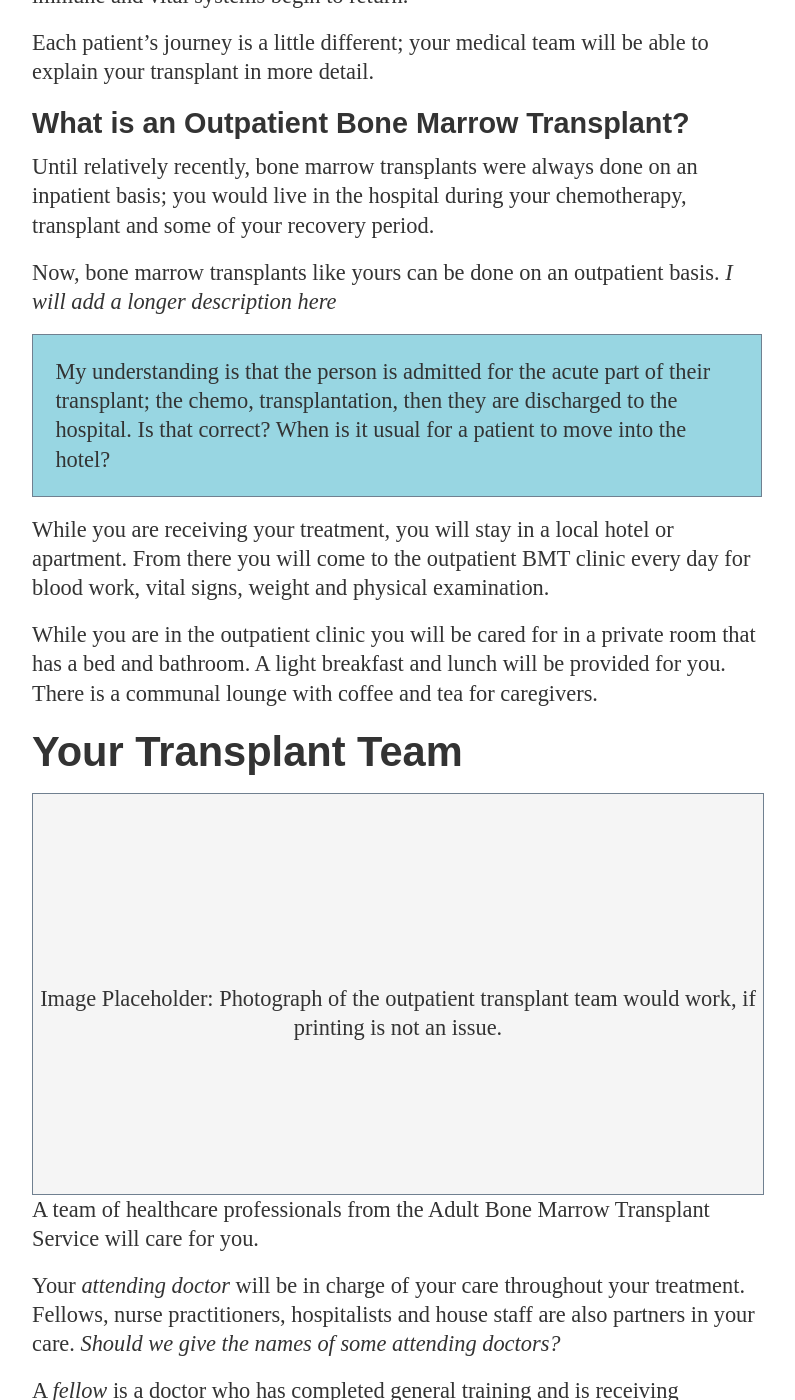
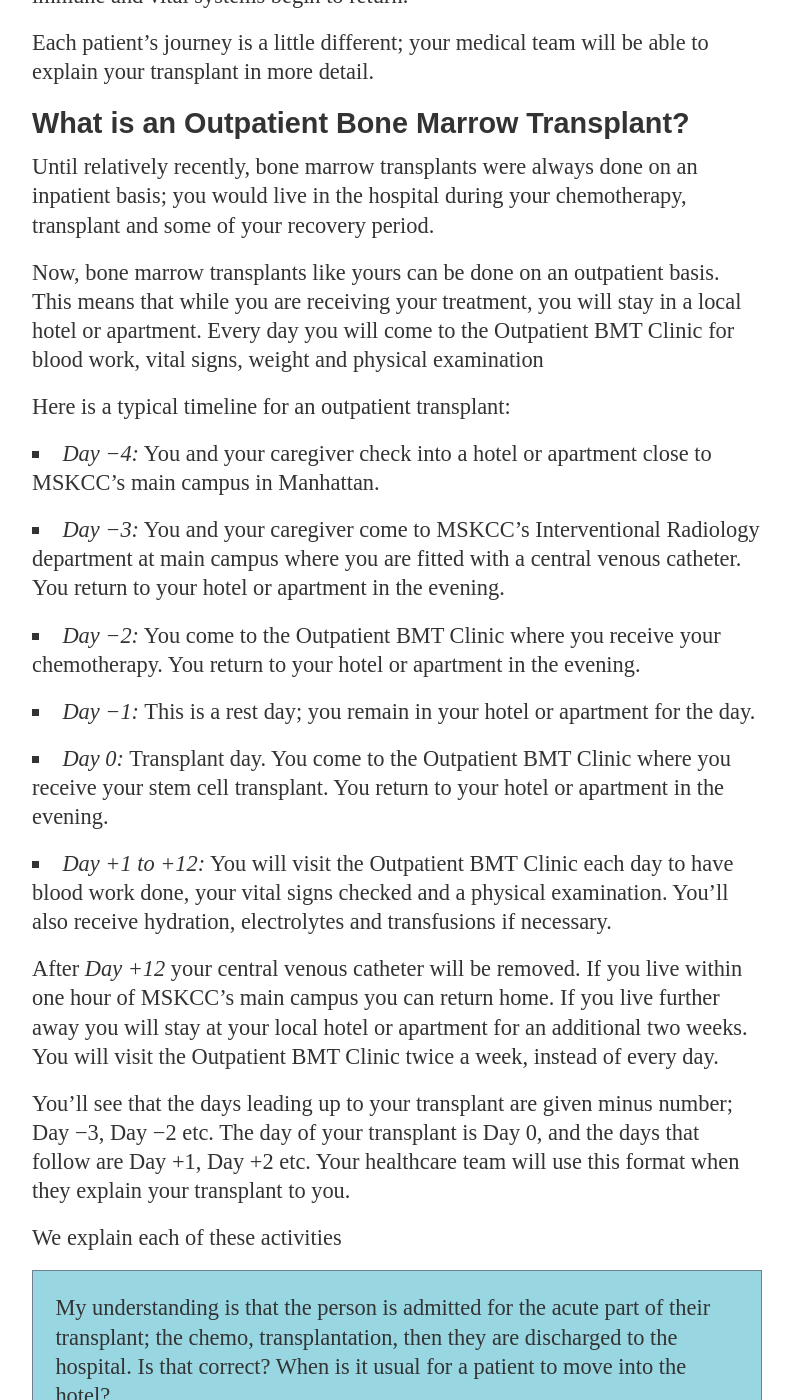
Before and after one commit to mskccpatiented/contentaudit, a Jekyll site: the page built from _posts/2012-11-19-auto-bmt-outpatient-guide-hybrid.md, in a window 1280 px wide and 1400 px high, scrolled down 6405 px. Shown: the whole window, without its empty margins (128-923 px from the left). Built offline with Jekyll 4.4.1, drawn with Linux system fonts in a browser that asks for light colours; Markdown is read by kramdown in place of the engine named in the settings.

Commit message:
deploying BMT patient ed

```diff
--- a/_posts/2012-11-19-auto-bmt-outpatient-guide-hybrid.md
+++ b/_posts/2012-11-19-auto-bmt-outpatient-guide-hybrid.md
@@ -104,11 +104,30 @@ Each patient's journey is a little different; your medical team will be able to
 ### What is an Outpatient Bone Marrow Transplant?
 Until relatively recently, bone marrow transplants were always done on an inpatient basis; you would live in the hospital during your chemotherapy, transplant and some of your recovery period.
 
-Now, bone marrow transplants like yours can be done on an outpatient basis. *I will add a longer description here*
+Now, bone marrow transplants like yours can be done on an outpatient basis. This means that while you are receiving your treatment, you will stay in a local hotel or apartment. Every day you will come to the Outpatient BMT Clinic for blood work, vital signs, weight and physical examination
+
+Here is a typical timeline for an outpatient transplant:
+
+* *Day −4:* You and your caregiver check into a hotel or apartment close to MSKCC's main campus in Manhattan.
+* *Day −3:* You and your caregiver come to MSKCC's Interventional Radiology department at main campus where you are fitted with a central venous catheter. You return to your hotel or apartment in the evening.
+* *Day −2:* You come to the Outpatient BMT Clinic where you receive your chemotherapy. You return to your hotel or apartment in the evening.
+* *Day −1:* This is a rest day; you remain in your hotel or apartment for the day.
+* *Day 0:* Transplant day. You come to the Outpatient BMT Clinic where you receive your stem cell transplant. You return to your hotel or apartment in the evening.
+* *Day +1 to +12:* You will visit the Outpatient BMT Clinic each day to have blood work done, your vital signs checked and a physical examination. You'll also receive hydration, electrolytes and transfusions if necessary.
+
+After *Day +12* your central venous catheter will be removed. If you live within one hour of MSKCC's main campus you can return home. If you live further away you will stay at your local hotel or apartment for an additional two weeks. You will visit the Outpatient BMT Clinic twice a week, instead of every day.
+
+You'll see that the days leading up to your transplant are given minus number; Day −3, Day −2 etc. The day of your transplant is Day 0, and the days that follow are Day +1, Day +2 etc. Your healthcare team will use this format when they explain your transplant to you.
+
+
+
+We explain each of these activities
+
+
 
 <p class="question">My understanding is that the person is admitted for the acute part of their transplant; the chemo, transplantation, then they are discharged to the hospital. Is that correct? When is it usual for a patient to move into the hotel?</p>
 
-While you are receiving your treatment, you will stay in a local hotel or apartment. From there you will come to the outpatient BMT clinic every day for blood work, vital signs, weight and physical examination.
+
 
 While you are in the outpatient clinic you will be cared for in a private room that has a bed and bathroom. A light breakfast and lunch will be provided for you. There is a communal lounge with coffee and tea for caregivers.
 
```
Also changed, not shown: 1 other file.
